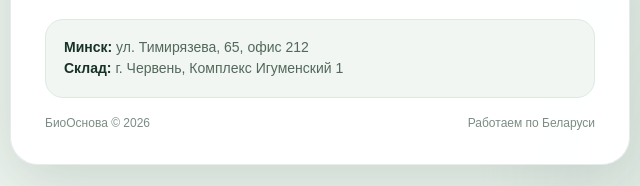
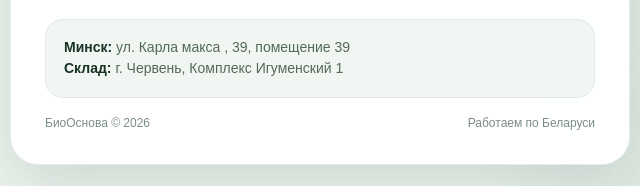
Before and after one commit to Onepluse3019/bioosnova-links, a plain HTML site: page index.html in a window 1280 px wide. Shown: the part 619-805 px from the top of the page, 320-960 px from the left. Drawn offline with Linux system fonts and the light colour scheme.

Commit message:
Update index.html

```diff
--- a/index.html
+++ b/index.html
@@ -86,7 +86,7 @@
     </section>
 
     <div class="info">
-      <strong>Минск:</strong> ул. Тимирязева, 65, офис 212<br>
+      <strong>Минск:</strong> ул. Карла макса , 39, помещение 39<br>
       <strong>Склад:</strong> г. Червень, Комплекс Игуменский 1
     </div>
 
```
